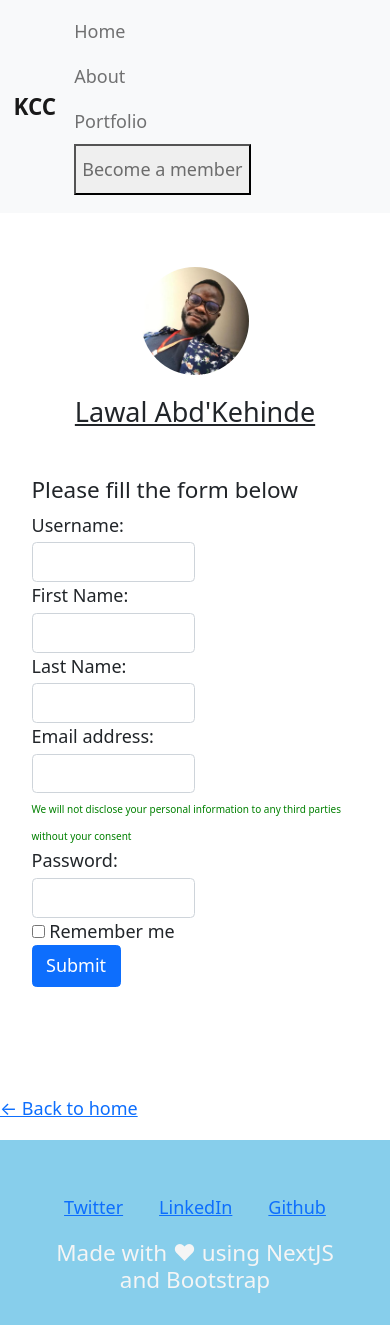
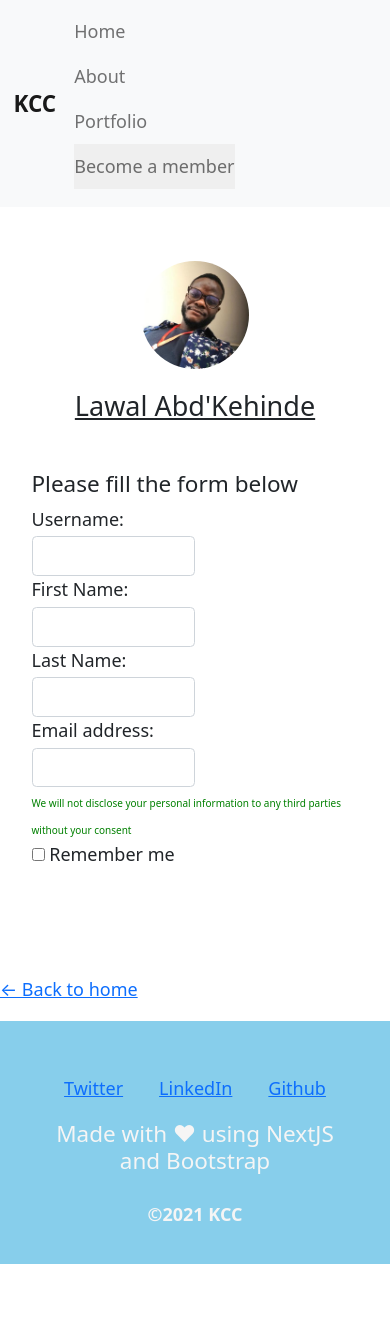
Before and after one commit to kennie-larkson/nextjs-blog, a Next.js app: page /signupform in a window 390 px wide. Shown: the top 1325 px of the page. After the commit the page ends 1264 px from the top, so only its background shows below. Built offline with nearby package versions, Linux system fonts and the light colour scheme.

Commit message:
added settimeout to clear success message and also conditionally render the submit button

```diff
--- a/components/layout.module.css
+++ b/components/layout.module.css
@@ -25,3 +25,24 @@
 .backToHome {
   margin: 3rem 0 0;
 }
+
+.btnJoin {
+  padding: 0;
+}
+
+@media (max-width: 450px) {
+  .btnJoin {
+    border: none;
+  }
+
+  /* .container {
+    width: 100%;
+  }
+
+  .flexRow {
+    display: flex;
+    flex-direction: row;
+    list-style: none;
+    text-decoration: none;
+  } */
+}
--- a/components/navbar.js
+++ b/components/navbar.js
@@ -1,11 +1,13 @@
+import styles from "./layout.module.css";
+
 const Navbar = () => {
   return (
-    <nav className="navbar navbar-expand-lg navbar-light bg-light">
-      <div className="container-fluid">
+    <nav className="navbar navbar-expand-lg navbar-light bg-light" >
+      <div className="container-fluid" >
         <a className="navbar-brand" href="/" style={{ textDecoration: "none" }}>
           <strong>KCC</strong>
         </a>
-        <ul className="navbar-nav me-auto mb-2 mb-lg-0">
+        <ul className="navbar-nav me-auto mb-2 mb-lg-0" >
           <li className="nav-item">
             <a className="nav-link " aria-current="page" href="/">
               Home
@@ -21,9 +23,9 @@
               Portfolio
             </a>
           </li>
-          <button>
-            <li className="nav-item">
-              <a className="nav-link" href="/signupform">
+          <button className={styles.btnJoin}>
+            <li className="nav-item" >
+              <a className="nav-link"  href="/signupform">
                 Become a member
               </a>
             </li>
--- a/pages/signupform.js
+++ b/pages/signupform.js
@@ -8,13 +8,13 @@
   const [fname, setFname] = useState("");
   const [lname, setLname] = useState("");
   const [email, setEmail] = useState("");
-  const [pwd, setPwd] = useState("");
+  // const [pwd, setPwd] = useState("");
   const [success, setSuccess] = useState(false);
-  // const [warning, setWarning] = useState(false);
 
   useEffect(() => {
     if (window.location.search.includes("success=true")) {
       setSuccess(true);
+      setTimeout(() => setSuccess(false), 5000);
     }
   }, []);
 
@@ -24,14 +24,7 @@
 
   const handleFname = (e) => {
     setFname(e.target.value);
-    // if (e.target.value === "") {
-    //   console.log("enter your first name please.");
-
-    //   const warning = <div>Enter your first name please.</div>;
-    //   return warning;
-    // }
   };
-  console.log(fname);
 
   const handleLname = (e) => {
     setLname(e.target.value);
@@ -41,22 +34,19 @@
     setEmail(e.target.value);
   };
 
-  const handlePwd = (e) => {
-    setPwd(e.target.value);
-  };
+  // const handlePwd = (e) => {
+  //   setPwd(e.target.value);
+  // };
 
   return (
     <>
       <Layout>
-
         <form
           name="membership-form"
           method="POST"
-          // onSubmit={handleSubmit}
           action="/signupform?success=true"
           data-netlify="true"
         >
-          {/* {warning && <p style={{ color: "red" }}>Form fields cannot be empty. Your form was not submitted.</p>} */}
           <input type="hidden" name="membership-form" value="membership-form" />
           <div className="container mt-4" style={{ maxWidth: "30rem" }}>
             {success && (
@@ -140,7 +130,7 @@
                 parties without your consent
               </span>
             </div>
-            <div className="form-group">
+            {/* <div className="form-group">
               <label
                 htmlFor="pwd"
                 style={{ display: "block", marginBottom: "0.2rem" }}
@@ -157,15 +147,17 @@
                 onChange={handlePwd}
                 required
               />
-            </div>
+            </div> */}
             <div className="checkbox">
               <label>
                 <input type="checkbox" /> Remember me
               </label>
             </div>
-            <button type="submit" className="btn btn-primary">
-              Submit
-            </button>
+            {username && fname && lname && email && (
+              <button type="submit" className="btn btn-primary">
+                Submit
+              </button>
+            )}
           </div>
         </form>
       </Layout>
@@ -174,3 +166,7 @@
 };
 
 export default SignupForm;
+
+// setTimeout(() => {
+//   return <p style={{ color: "green" }}>Successfully submitted form!</p>;
+// }, 5000);
```
